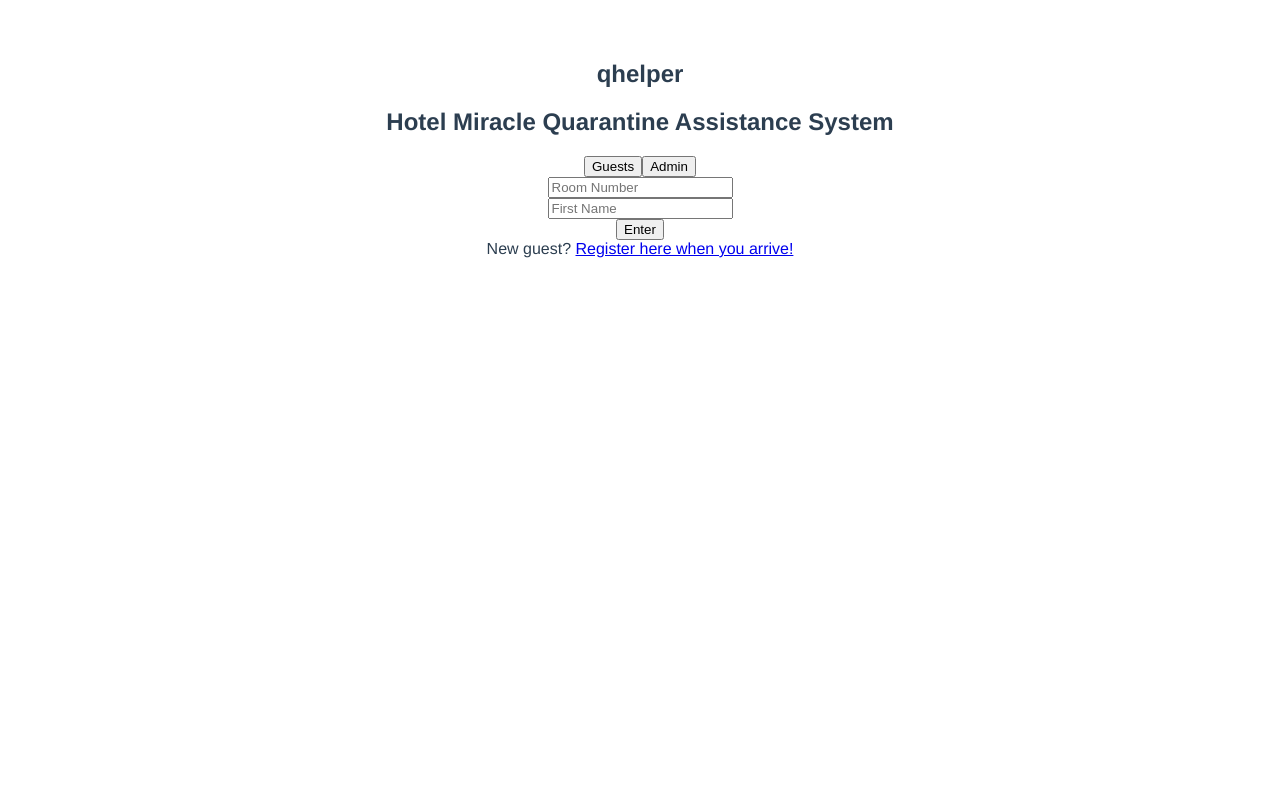
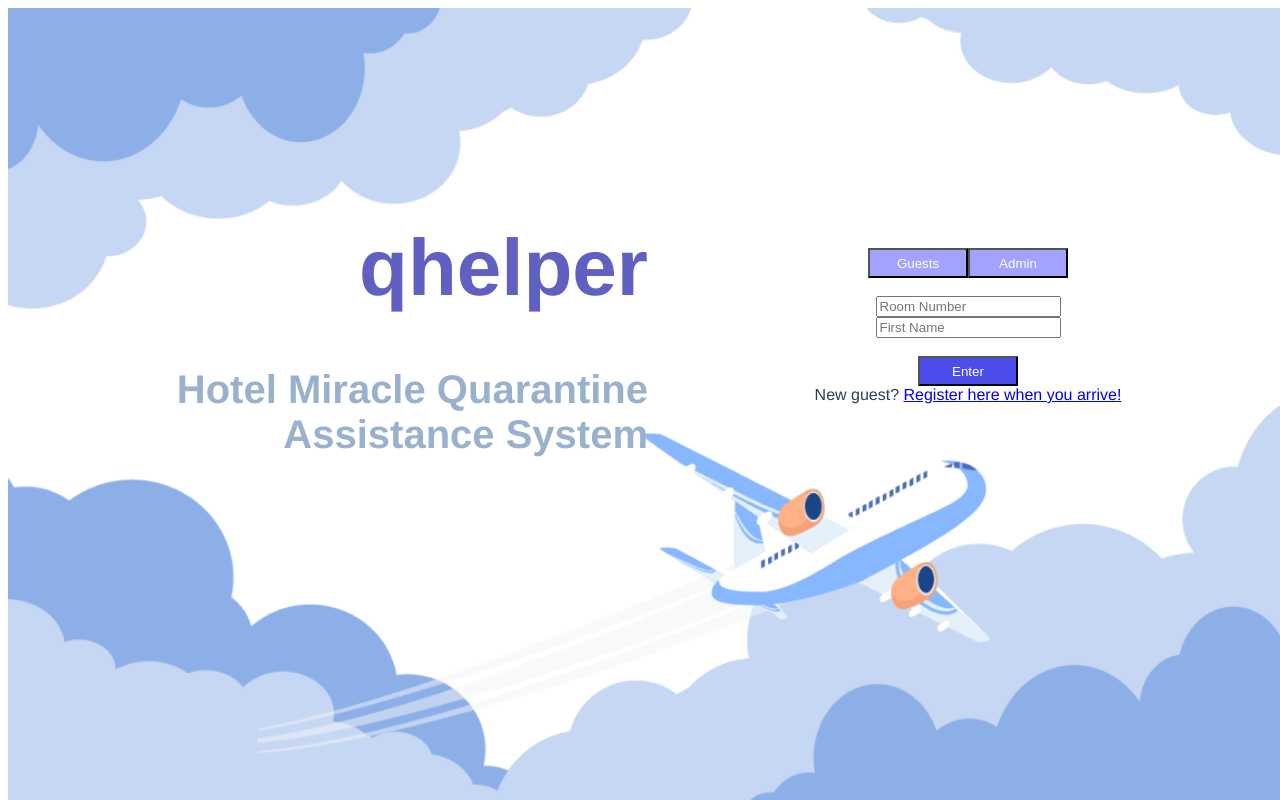
Before and after one commit to jeremybrett4869/qhelper, a Vue app: page / in a window 1280 px wide. Built offline with nearby package versions, Linux system fonts and the light colour scheme.

Commit message:
update login page

```diff
--- a/public/index.html
+++ b/public/index.html
@@ -8,10 +8,6 @@
     <title><%= htmlWebpackPlugin.options.title %></title>
   </head>
   <body>
-    <noscript>
-      <strong>We're sorry but <%= htmlWebpackPlugin.options.title %> doesn't work properly without JavaScript enabled. Please enable it to continue.</strong>
-    </noscript>
-    <div id="app"></div>
-    <!-- built files will be auto injected -->
+    <div id="app" style = "margin: 0;"></div>
   </body>
 </html>
--- a/src/components/LoginPage.vue
+++ b/src/components/LoginPage.vue
@@ -1,37 +1,80 @@
 <template>
-  <div class="container">
-      <h2>qhelper</h2>
+  <div class="container" id="background">
+    <div class="container" id="container_left">
+      <h1>qhelper</h1>
       <h2>Hotel Miracle Quarantine Assistance System</h2>
     </div>
-  <div class="container">
+    <div class="container" id="container_right">
       <form action="/action_page.php">
         <div class="row">
-        <button type="button">Guests</button>
-        <button type="button">Admin</button> <br />
+          <button class = "bar_btn" type="button">Guests</button>
+          <button class = "bar_btn" type="button">Admin</button>
+          <br><br>
           <input
             type="text"
             name="roomNumber"
             placeholder="Room Number"
             required
           />
-        <br />
-        <input type="text" name="firstName" placeholder="First Name" required />
-        <br />
+          <br>
+          <input
+            type="text"
+            name="firstName"
+            placeholder="First Name"
+            required
+          />
+          <br><br>
           <input type="submit" value="Enter" class="btn" />
         </div>
       </form>
-  </div>
-
-  <div class="container">
-    <div class="row">
-      <div class="col">
       New guest?
-        <a href="./RegistrationForm01.vue">Register here when you arrive!</a>
-      </div>
+      <a href="./RegistrationForm.vue">Register here when you arrive!</a>
     </div>
   </div>
 </template>
 
 <style scoped>
-
+h1 {
+    font-size: 80px;
+    color: rgb(96, 96, 194);
+}
+h2 {
+    font-size: 40px;
+    color: rgb(154, 177, 206);
+}
+#background {
+  width: 100vw;
+  height: 100vh;
+  background-image: url("../assets/plane.png");
+  background-size: 100% 100%;
+  position: fixed;
+}
+#container_left {
+  position: relative;
+  width: 50%;
+  height: 80%;
+  top: 20%;
+  float: left;
+  text-align: right;
+}
+#container_right {
+  position: relative;
+  width: 50%;
+  height: 80%;
+  top: 30%;
+  float: left;
+  text-align: center;
+}
+.btn {
+    width: 100px;
+    height: 30px;
+    color: white;
+    background: rgb(77, 77, 236);
+}
+.bar_btn {
+    width: 100px;
+    height: 30px;
+    color: white;
+    background: rgb(162, 162, 255);
+}
 </style>
--- a/src/main.js
+++ b/src/main.js
@@ -1,5 +1,4 @@
 import { createApp } from 'vue'
 import App from './App.vue'
-import router from './router/index.js'
 
-createApp(App).use(router).mount('#app')
+createApp(App).mount('#app')
```
Also changed, not shown: src/assets/plane.png (added). Lines whose indentation alone changed are shown as unchanged.
